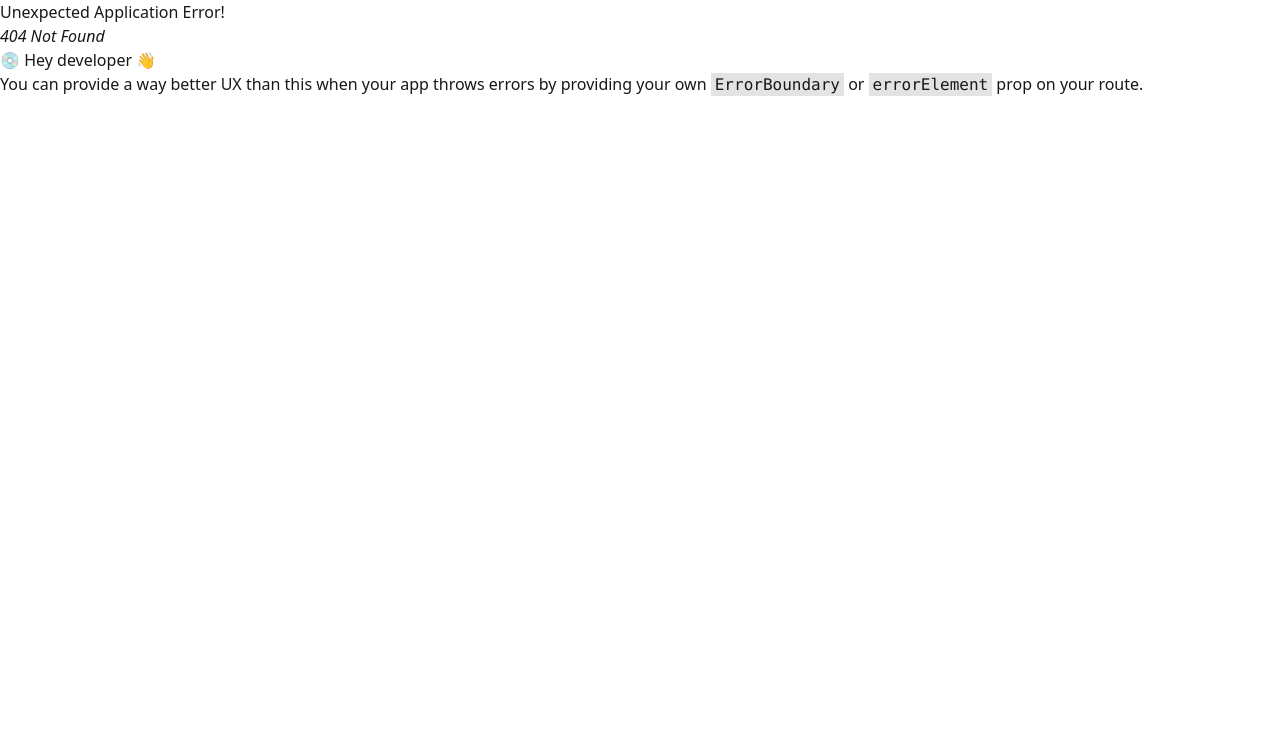
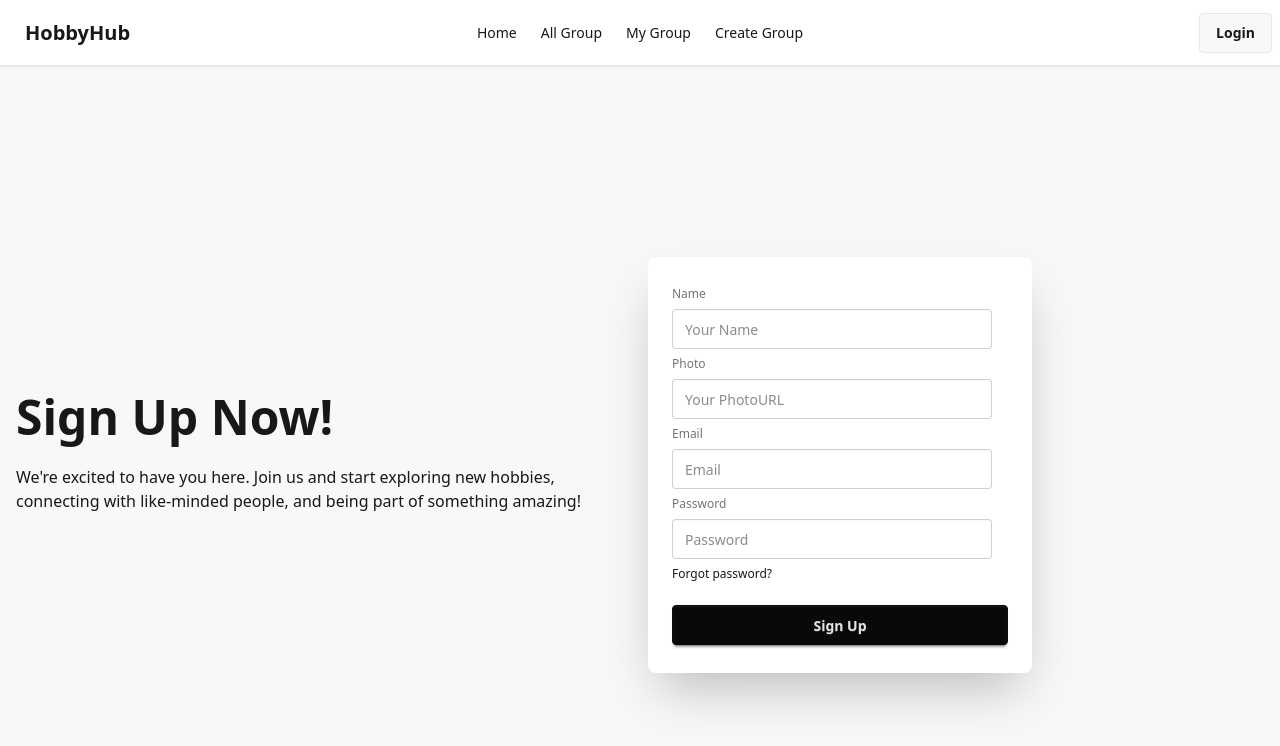
Before and after one commit to sowmitraguho/hobbyhub, a React (Vite) app: page /signup in a window 1280 px wide. Before the commit this address had no page. Shown: the top 746 px of the page. Built offline with nearby package versions, Linux system fonts and the light colour scheme; no server answers.

Commit message:
sign in page, private route, singout etc. have been set

```diff
--- a/package.json
+++ b/package.json
@@ -11,6 +11,7 @@
   },
   "dependencies": {
     "@tailwindcss/vite": "^4.1.7",
+    "firebase": "^11.8.1",
     "react": "^19.1.0",
     "react-dom": "^19.1.0",
     "react-router": "^7.6.0",
--- /dev/null
+++ b/src/Components/Firebase/AuthContext.jsx
@@ -0,0 +1,3 @@
+import { createContext } from 'react';
+
+export const AuthContext = createContext(null);
--- /dev/null
+++ b/src/Components/Firebase/AuthProvider.jsx
@@ -0,0 +1,46 @@
+import React, { useEffect, useState } from 'react';
+import { AuthContext } from './AuthContext';
+import { createUserWithEmailAndPassword, onAuthStateChanged, signOut, updateProfile } from "firebase/auth";
+import { auth } from '../../firebase.init';
+
+const AuthProvider = ({children}) => {
+
+    const [loggedInUser, setLoggedInUser] = useState(null);
+
+    const createUser = (email, password) => {
+        return createUserWithEmailAndPassword(auth, email, password);
+    }
+
+    const updateUser = (updatedUserData) => {
+        return updateProfile(auth.currentUser, updatedUserData);
+    }
+
+    const logOut = () => {
+        return signOut(auth);
+    }
+
+    useEffect(()=>{
+        const UnSubscribe = onAuthStateChanged(auth, currentUser => {
+            console.log('inside useeffect after auth state changed', currentUser);
+            setLoggedInUser(currentUser);
+        });
+        return ()=> {
+            UnSubscribe();
+        }
+    }, [])
+
+    const userInfo = {
+        createUser,
+        updateUser,
+        logOut,
+        loggedInUser
+    };
+
+    return (
+        <AuthContext value={userInfo}>
+            {children}
+        </AuthContext>
+    );
+};
+
+export default AuthProvider;
--- a/src/Components/Header.jsx
+++ b/src/Components/Header.jsx
@@ -1,9 +1,9 @@
 import React from 'react';
-
+import Navbar from '../Components/Navbar.jsx'
 const Header = () => {
     return (
         <div>
-            <h1 className="text-3xl">This is Header</h1>
+            <Navbar></Navbar>
         </div>
     );
 };
--- /dev/null
+++ b/src/Components/Login.jsx
@@ -0,0 +1,11 @@
+import React from 'react';
+
+const Login = () => {
+    return (
+        <div>
+
+        </div>
+    );
+};
+
+export default Login;
--- /dev/null
+++ b/src/Components/Navbar.jsx
@@ -0,0 +1,70 @@
+import React, { use } from 'react';
+import { NavLink, useNavigate } from 'react-router';
+import { AuthContext } from './Firebase/AuthContext';
+
+const Navbar = () => {
+
+    const { loggedInUser, logOut } = use(AuthContext);
+    //console.log('from navbar', loggedInUser.uid);
+
+    const handleLogOut = () => {
+        logOut()
+            .then(() => {
+                // Sign-out successful.
+            }).catch((error) => {
+                console.log(error);
+            });
+    }
+
+    const navigate = useNavigate();
+
+
+
+    const navItems = <>
+        <li>
+            <NavLink to='/'>Home</NavLink>
+        </li>
+        <li>
+            <NavLink to='/allgroup'>All Group</NavLink>
+        </li>
+        <li>
+            <NavLink to='/mygroup'>My Group</NavLink>
+        </li>
+        <li>
+            <NavLink to='/creategroup'>Create Group</NavLink>
+        </li>
+    </>
+
+
+    return (
+        <div>
+            <div className="navbar bg-base-100 shadow-sm">
+                <div className="navbar-start">
+                    <div className="dropdown">
+                        <div tabIndex={0} role="button" className="btn btn-ghost lg:hidden">
+                            <svg xmlns="http://www.w3.org/2000/svg" className="h-5 w-5" fill="none" viewBox="0 0 24 24" stroke="currentColor"> <path strokeLinecap="round" strokeLinejoin="round" strokeWidth="2" d="M4 6h16M4 12h8m-8 6h16" /> </svg>
+                        </div>
+                        <ul
+                            tabIndex={0}
+                            className="menu menu-sm dropdown-content bg-base-100 rounded-box z-1 mt-3 w-52 p-2 shadow">
+                            {navItems}
+                        </ul>
+                    </div>
+                    <a className="btn btn-ghost text-xl">HobbyHub</a>
+                </div>
+                <div className="navbar-center hidden lg:flex">
+                    <ul className="menu menu-horizontal px-1">
+                        {navItems}
+                    </ul>
+                </div>
+                <div className="navbar-end">
+                    {
+                        (loggedInUser?.uid) ? <button onClick={handleLogOut} className="btn">LogOut</button> : <button onClick={()=> navigate('/login')} className="btn">Login</button>
+                    }
+                </div>
+            </div>
+        </div>
+    );
+};
+
+export default Navbar;
--- /dev/null
+++ b/src/Components/Routes/PrivateRoutes.jsx
@@ -0,0 +1,19 @@
+import React, { useContext } from 'react';
+import { AuthContext } from '../Firebase/AuthContext';
+import { useNavigate } from 'react-router';
+
+const PrivateRoutes = ({children}) => {
+
+    const navigate = useNavigate();
+
+    const {loggedInUser} = useContext(AuthContext);
+
+    if(!loggedInUser) {
+        navigate('/login');
+    }
+
+
+    return children;
+};
+
+export default PrivateRoutes;
--- /dev/null
+++ b/src/Components/SignUp.jsx
@@ -0,0 +1,80 @@
+import React, { useContext } from 'react';
+import { AuthContext } from './Firebase/AuthContext';
+import Swal from 'sweetalert2';
+
+const SignUp = () => {
+
+    const { createUser, updateUser } = useContext(AuthContext);
+
+    const handleSignup = e => {
+        e.preventDefault();
+        const form = e.target;
+        const formData = new FormData(form);
+        const userData = Object.fromEntries(formData.entries());
+        const { email, password, name, photoURL } = userData;
+        //console.log(userData);
+        createUser(email, password)
+            .then((result) => {
+                // Signed up
+                console.log(result);
+                if (result?.user?.uid) {
+                    Swal.fire({
+                        title: "You have been registered successfully!",
+                        icon: "success",
+                        draggable: true,
+                        timer: 2000
+                    });
+                }
+            })
+            .catch((error) => {
+                console.log(error.message)
+            });
+        updateUser({ displayName: name, photoURL: photoURL })
+            .then(() => {
+                // Signed up
+                //const user = result.user;
+                console.log('profile updated!');
+            })
+            .catch((error) => {
+                console.log(error.message)
+            });
+    }
+
+
+
+
+    return (
+        <div>
+            <div className="hero bg-base-200 min-h-screen">
+                <div className="hero-content grid grid-cols-1 md:grid-cols-2">
+                    <div className="text-center lg:text-left">
+                        <h1 className="text-5xl font-bold">Sign Up Now!</h1>
+                        <p className="py-6">
+                            We're excited to have you here. Join us and start exploring new hobbies, connecting with like-minded people, and being part of something amazing!
+                        </p>
+                    </div>
+                    <div className="card bg-base-100 w-full max-w-sm shrink-0 shadow-2xl">
+                        <div className="card-body">
+                            <form onSubmit={handleSignup}>
+                                <fieldset className="fieldset">
+                                    <label className="label">Name</label>
+                                    <input type="text" name='name' className="input" placeholder="Your Name" />
+                                    <label className="label">Photo</label>
+                                    <input type="text" name='photoURL' className="input" placeholder="Your PhotoURL" />
+                                    <label className="label">Email</label>
+                                    <input type="email" name='email' className="input" placeholder="Email" />
+                                    <label className="label">Password</label>
+                                    <input type="password" name='password' className="input" placeholder="Password" />
+                                    <div><a className="link link-hover">Forgot password?</a></div>
+                                    <button type='submit' className="btn btn-neutral mt-4">Sign Up</button>
+                                </fieldset>
+                            </form>
+                        </div>
+                    </div>
+                </div>
+            </div>
+        </div>
+    );
+};
+
+export default SignUp;
--- /dev/null
+++ b/src/firebase.init.js
@@ -0,0 +1,20 @@
+// Import the functions you need from the SDKs you need
+import { initializeApp } from "firebase/app";
+import { getAuth } from "firebase/auth";
+// TODO: Add SDKs for Firebase products that you want to use
+// https://firebase.google.com/docs/web/setup#available-libraries
+
+// Your web app's Firebase configuration
+const firebaseConfig = {
+  apiKey: "AIzaSyCIxkxTwXSy3rQ2J_AqHMPRiUzkEO2clfw",
+  authDomain: "hobbyhub-eaa68.firebaseapp.com",
+  projectId: "hobbyhub-eaa68",
+  storageBucket: "hobbyhub-eaa68.firebasestorage.app",
+  messagingSenderId: "895415252945",
+  appId: "1:895415252945:web:e9b1b8853cb66ceced52f0"
+};
+
+// Initialize Firebase
+const app = initializeApp(firebaseConfig);
+// Initialize Firebase Authentication and get a reference to the service
+export const auth = getAuth(app);
--- a/src/main.jsx
+++ b/src/main.jsx
@@ -12,6 +12,10 @@ import CreateGroup from './Components/CreateGroup.jsx';
 import UpdateGroup from './Components/UpdateGroup.jsx';
 import GroupDetails from './Components/GroupDetails.jsx';
 import AllGroups from './Components/AllGroups.jsx';
+import SignUp from './Components/SignUp.jsx';
+import Login from './Components/Login.jsx';
+import AuthProvider from './Components/Firebase/AuthProvider.jsx';
+import PrivateRoutes from './Components/Routes/PrivateRoutes.jsx';
 
 // router setup
 const router = createBrowserRouter([
@@ -40,7 +44,16 @@ const router = createBrowserRouter([
       {
         path: 'group/:id',
         loader: ({params}) => fetch(`http://localhost:3000/groups/${params.id}`),
-        Component: GroupDetails,
+        //Component: GroupDetails,
+        element: <PrivateRoutes> <GroupDetails></GroupDetails> </PrivateRoutes>
+      },
+      {
+        path: 'login',
+        Component: Login,
+      },
+      {
+        path: 'signup',
+        Component: SignUp,
       },
     ]
   },
@@ -48,6 +61,8 @@ const router = createBrowserRouter([
 
 createRoot(document.getElementById('root')).render(
   <StrictMode>
-    <RouterProvider router={router} />
+    <AuthProvider>
+       <RouterProvider router={router} />
+    </AuthProvider>
   </StrictMode>,
 )
```
Also changed, not shown: 1 other file (tests, documents, lock files or other folders).
